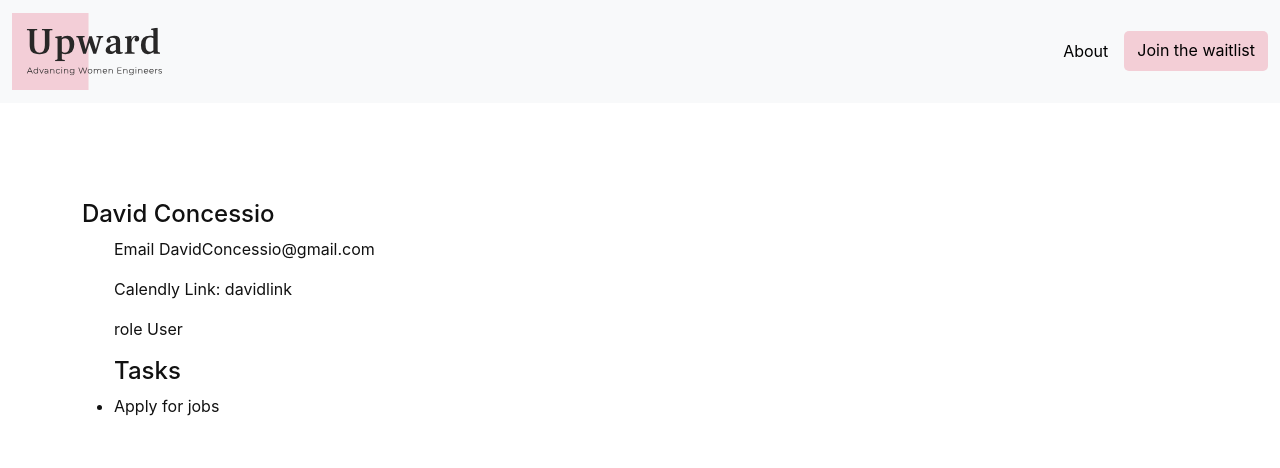
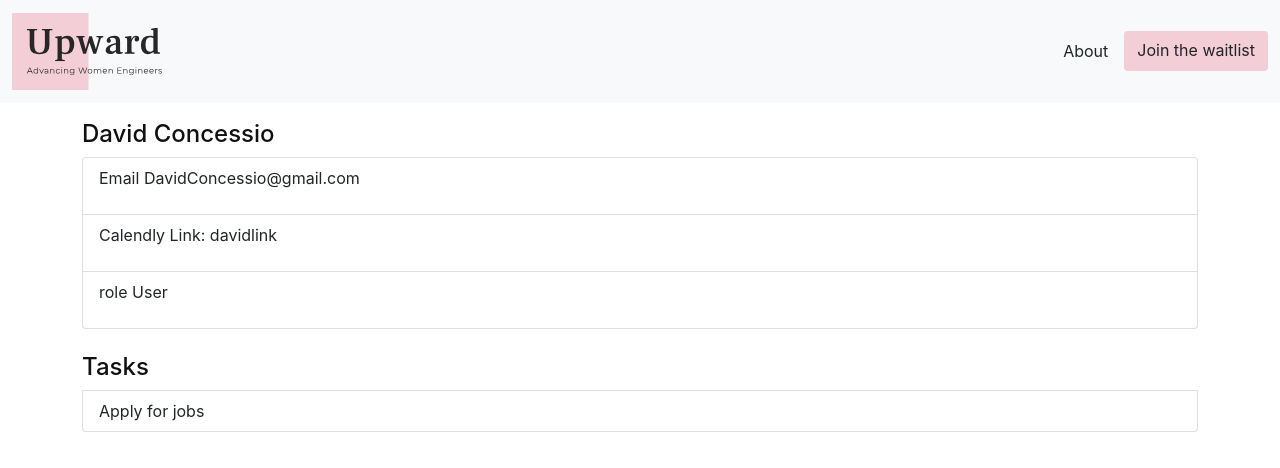
Before and after one commit to upward-dev/Upward, a Next.js app: page /resumeProfile/1 in a window 1280 px wide. Shown: the top 468 px of the page. Built offline with nearby package versions, Linux system fonts and the light colour scheme.

Commit message:
replaced inline stylings with bootstrap classes

```diff
--- a/components/Nav.tsx
+++ b/components/Nav.tsx
@@ -21,15 +21,15 @@ const Nav = () => {
         <div className="primary" id="navbarColor01">
           <ul className="nav ms-auto">
             <li className="nav-item">
-              <a style={{ color: 'black' }} className="nav-link" href="/about">
+              <a  className="nav-link text-dark" href="/about">
                 About
               </a>
             </li>
-            <li style={{ backgroundColor: '#f3ced6', borderRadius: 5 }}>
+            <li className="rounded btn-secondary" >
               <a
                 href="https://docs.google.com/forms/d/e/1FAIpQLSdC-AbV2SNhMS99yhY6r4Gu34UC9DhVWIM7utII6irV1pyaSw/viewform"
-                className="btn btn- active"
-                style={{ color: 'black' }}>
+                className="btn btn- active text-dark "
+                >
                 <i className="glyphicon-floppy-disk" aria-hidden="true"></i>
                 Join the waitlist
               </a>
--- a/pages/index.tsx
+++ b/pages/index.tsx
@@ -19,7 +19,7 @@ export default function Home() {
             </div>
 
             <div className="col-lg">
-              <h1 className="title" style={{ marginTop: 40 }}>
+              <h1 className="title mt-5" >
                 Find an awesome role
               </h1>
               <p>
--- a/pages/resumeProfile/[id].tsx
+++ b/pages/resumeProfile/[id].tsx
@@ -64,27 +64,26 @@ export default function ResumeProfile() {
     }, [id, setUser])
     const { firstName, lastName, email, createdAt, updatedAt, role, tasks, profile } = currentUser || {};
     return (
-        <div style={{ marginTop: '200px' }} className="container">
-            <div style={{ display: "flex", alignItems: "baseline" }}>
+        <div className="container page-margin-top">
                 <h4>{firstName} {lastName}</h4>
-            </div>
+
             <div>
-                <ul style={{ listStyleType: 'none' }}>
-                    <li>
+                <ul className="list-group">
+                    <li className="list-group-item">
                         <p>Email <span>{email}</span></p>
                     </li>
-                    <li>
+                    <li className="list-group-item">
                         <p>Calendly Link: <span>{profile && profile.calendlyLink}</span></p>
                     </li>
-                    <li>
+                    <li className="list-group-item">
                         <p>role <span>{role}</span></p>
                     </li>
                 </ul>
-                <ul>
+                <ul className="list-group mt-4">
                     <h4>Tasks</h4>
                     {tasks && tasks.map((task, index) => {
                         return (
-                            <li key={index}>{task}</li>
+                            <li className="list-group-item" key={index}>{task}</li>
                         )
                     })}
                 </ul>
```
